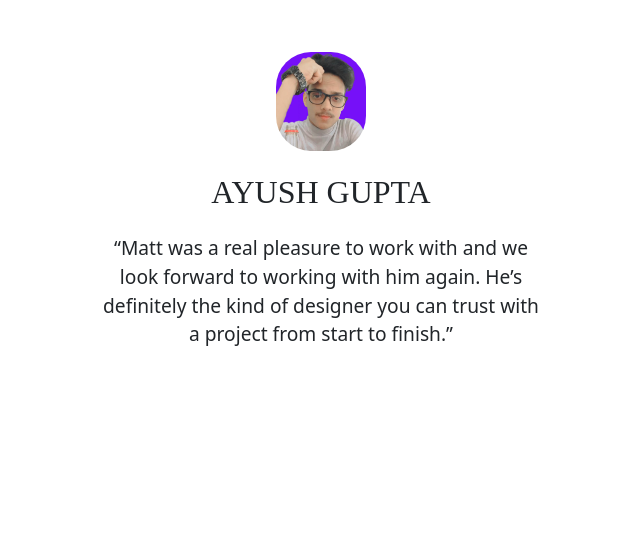
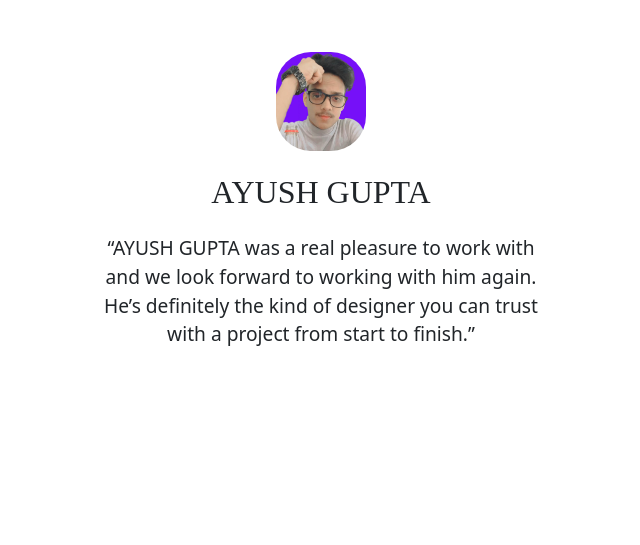
Before and after one commit to AwadhAcademy/portfoli, a Django app: page / in a window 1280 px wide. Shown: the part 3251-3796 px from the top of the page, without its empty margins (319-959 px from the left). Run offline with Django 3.2, Linux system fonts and the light colour scheme; some web fonts are replaced.

Commit message:
Update basic.html

```diff
--- a/home/templates/home/basic.html
+++ b/home/templates/home/basic.html
@@ -128,7 +128,7 @@
     <div class="about_us container">
         <img src="{% static 'home/photos/self.jpg'%}" alt="Ayush Gupta">
         <h2>AYUSH GUPTA</h2>
-        <p>“Matt was a real pleasure to work with and we look forward to working with him again. He’s definitely the kind of designer you can trust with a project from start to finish.”</p>
+        <p>“AYUSH GUPTA was a real pleasure to work with and we look forward to working with him again. He’s definitely the kind of designer you can trust with a project from start to finish.”</p>
     </div>
 
     <div class="lower_nav_upper container">
```
